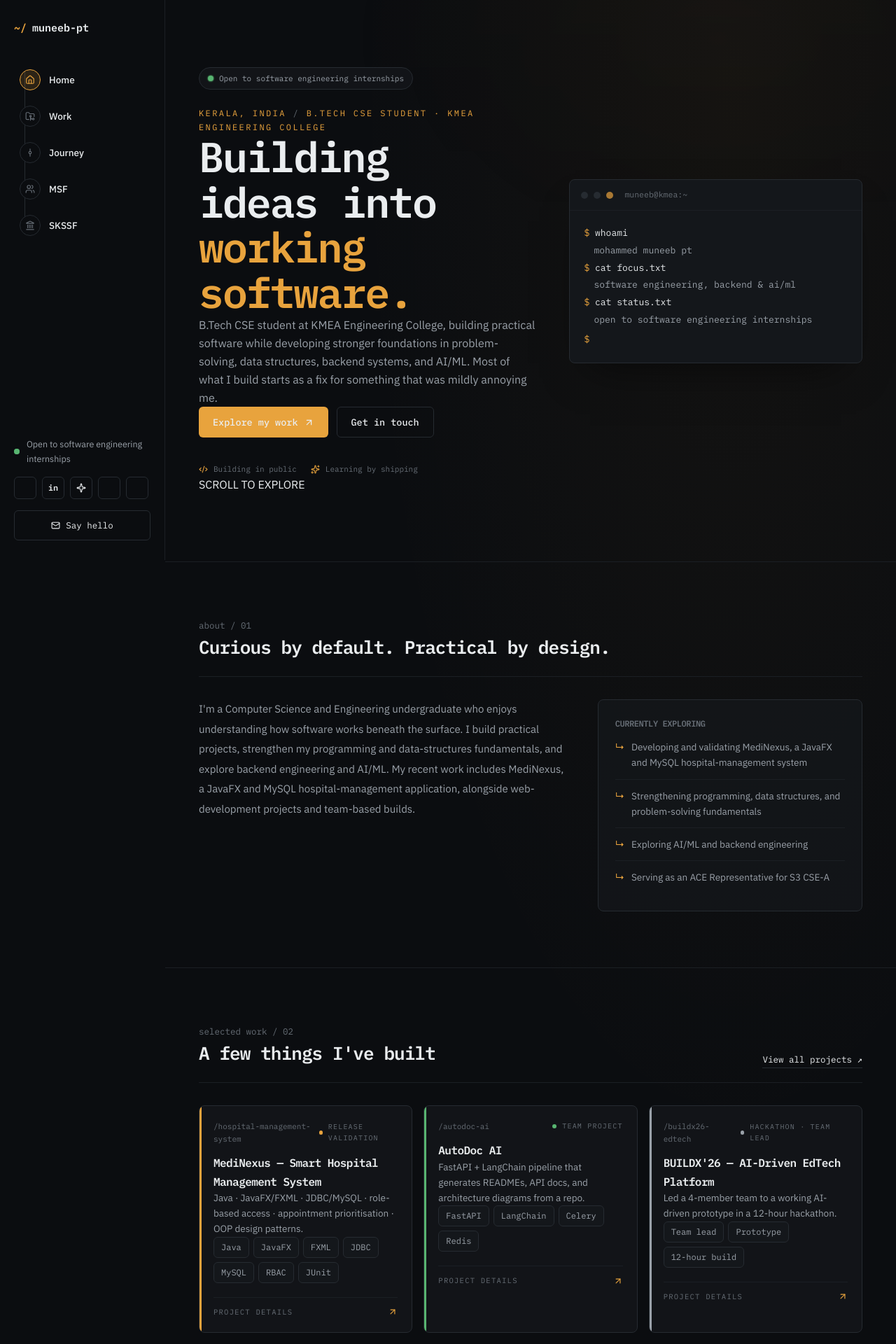
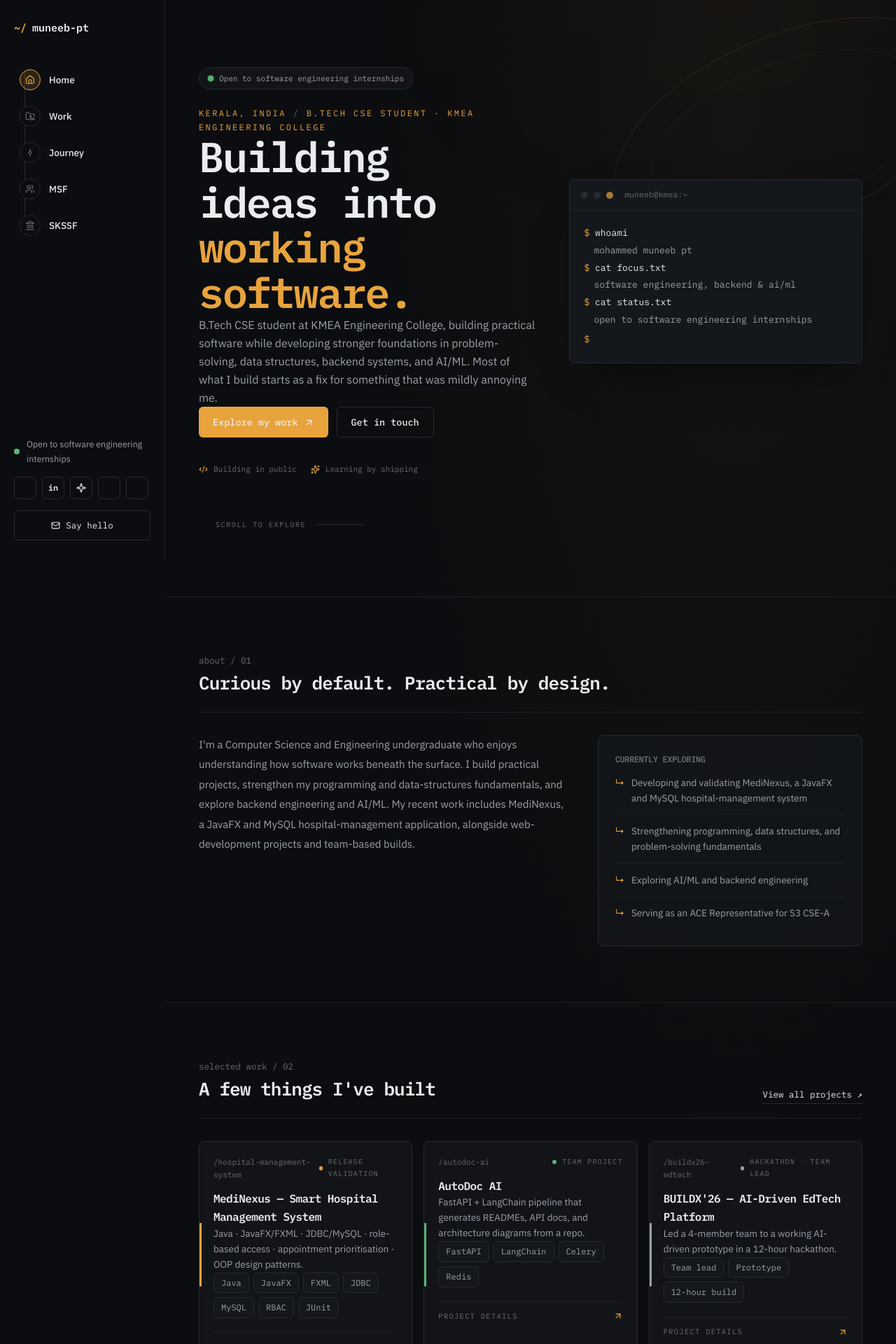
Before and after one commit to Muneeb-PT/Muneeb-PT.github.io, a React (Vite) app: page / in a window 1280 px wide. Shown: the top 1920 px of the page at 70% size. Built offline with nearby package versions, Linux system fonts and the light colour scheme; some icons are missing.

Commit message:
Add refined hero, card hover, and ambient motion

```diff
--- a/src/index.css
+++ b/src/index.css
@@ -110,7 +110,57 @@ img, svg { display: block; max-width: 100%; }
   from { transform: translate3d(-1%, -1%, 0) scale(1); opacity: .65; }
   to { transform: translate3d(1.5%, 1%, 0) scale(1.05); opacity: 1; }
 }
+
+.hero-section { isolation: isolate; }
+.hero-title { animation: hero-rise .9s cubic-bezier(.2,.7,.2,1) .08s both; }
+.hero-copy > * { animation: hero-rise .75s cubic-bezier(.2,.7,.2,1) both; }
+.hero-copy > *:nth-child(1) { animation-delay: .02s; }
+.hero-copy > *:nth-child(2) { animation-delay: .1s; }
+.hero-copy > *:nth-child(3) { animation-delay: .18s; }
+.hero-copy > *:nth-child(4) { animation-delay: .28s; }
+.hero-copy > *:nth-child(5) { animation-delay: .36s; }
+.hero-terminal { animation: hero-rise .9s cubic-bezier(.2,.7,.2,1) .2s both; }
+.hero-orbit {
+  position: absolute; pointer-events: none; border: 1px solid rgba(232,163,61,.12);
+  border-radius: 50%; transform: rotate(-24deg); z-index: 0;
+}
+.hero-orbit-one { width: 33rem; height: 17rem; right: -7rem; top: 3rem; animation: orbit-float 18s ease-in-out infinite alternate; }
+.hero-orbit-two { width: 26rem; height: 13rem; right: -3rem; top: 5rem; border-color: rgba(154,161,169,.08); animation: orbit-float 22s ease-in-out infinite alternate-reverse; }
+.hero-bottom-line {
+  display: flex; align-items: center; gap: 14px; width: min(100% - 3rem, 64rem);
+  margin: 4rem auto 0; color: var(--text-dim); font: 10px var(--font-mono); letter-spacing: .16em;
+}
+.scroll-line { display: block; width: 70px; height: 1px; background: var(--border); overflow: hidden; }
+.scroll-line::after { content: ""; display: block; width: 35%; height: 100%; background: var(--accent); animation: scan-line 2.4s ease-in-out infinite; }
+.project-card {
+  isolation: isolate;
+  transition: transform .35s cubic-bezier(.2,.7,.2,1), border-color .3s ease, background-color .3s ease;
+}
+.project-card::after {
+  content: ""; position: absolute; inset: 0; z-index: -1; pointer-events: none; opacity: 0;
+  background: radial-gradient(ellipse at 10% 0%, rgba(232,163,61,.075), transparent 65%);
+  transition: opacity .35s ease;
+}
+.project-accent { transform: scaleY(.28); transform-origin: center; transition: transform .4s cubic-bezier(.2,.7,.2,1); }
+.project-card-footer { transition: color .25s ease, border-color .25s ease; }
+.leadership-card, .social-pill {
+  transition: transform .28s cubic-bezier(.2,.7,.2,1), border-color .28s ease, background-color .28s ease, color .28s ease;
+}
+@media (hover: hover) and (pointer: fine) {
+  .project-card:hover { transform: translateY(-5px); border-color: var(--accent-line); background-color: rgba(20,23,27,.96); }
+  .project-card:hover::after { opacity: 1; }
+  .project-card:hover .project-accent { transform: scaleY(1); }
+  .project-card:hover .project-card-footer { color: var(--text); border-color: var(--accent-line); }
+  .leadership-card:hover { transform: translateY(-3px); border-color: var(--accent-line); background-color: rgba(20,23,27,.96); }
+  .social-pill:hover { transform: translateY(-2px); border-color: var(--accent-line); color: var(--accent); }
+}
+@keyframes hero-rise { from { opacity: 0; transform: translateY(18px); } to { opacity: 1; transform: translateY(0); } }
+@keyframes orbit-float { from { transform: translate3d(-6px, 0, 0) rotate(-24deg); } to { transform: translate3d(12px, 9px, 0) rotate(-19deg); } }
+@keyframes scan-line { 0%, 100% { transform: translateX(-110%); } 55% { transform: translateX(320%); } }
+@keyframes card-rise { from { opacity: 0; transform: translateY(12px); } to { opacity: 1; transform: translateY(0); } }
 @keyframes blink { 50% { opacity: 0; } }
+.reveal.is-visible .project-card { animation: card-rise .65s cubic-bezier(.2,.7,.2,1) both; animation-delay: var(--card-delay, 0ms); }
+
 
 @media (hover: hover) and (pointer: fine) {
   a, button { -webkit-tap-highlight-color: transparent; }
```
